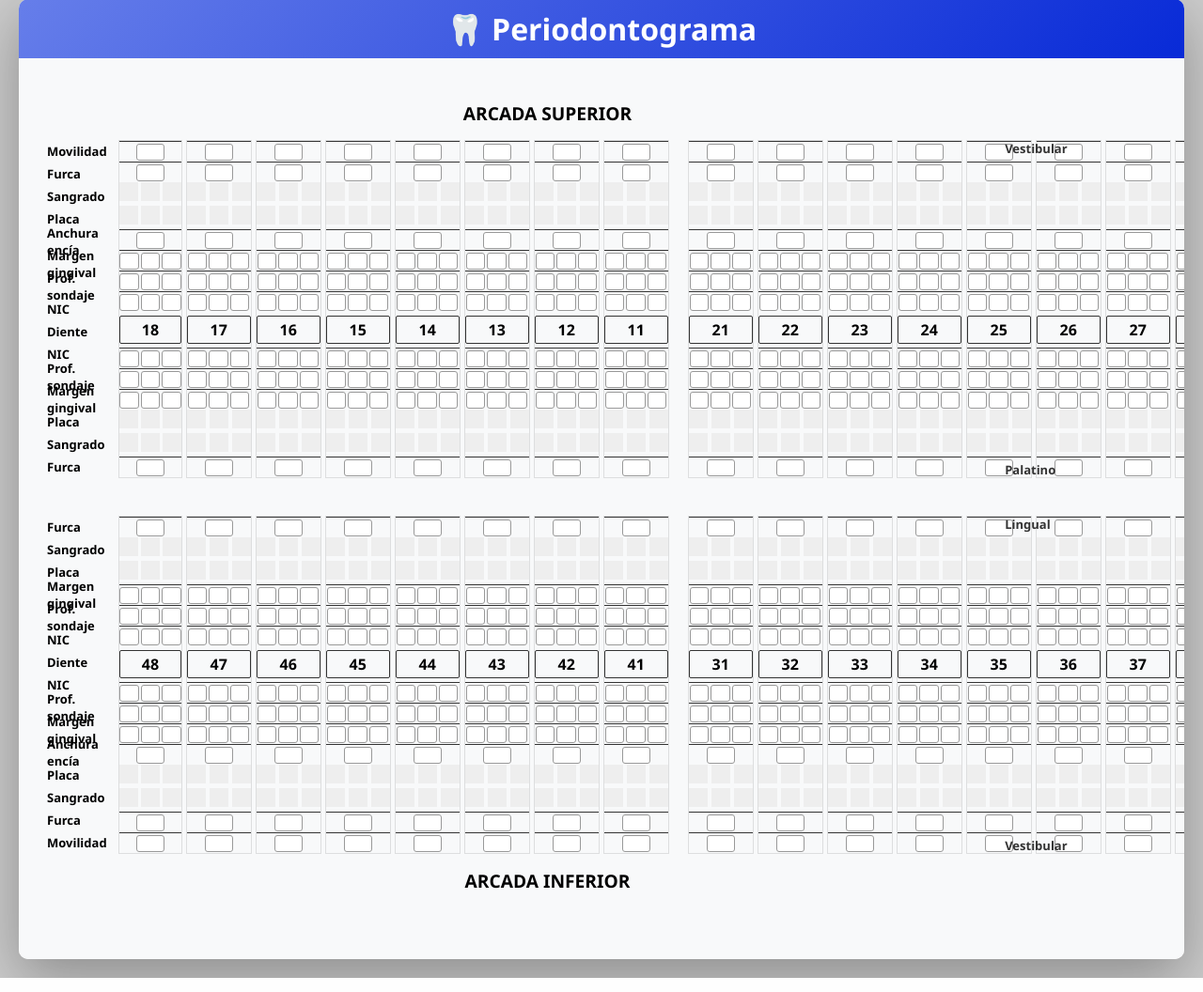
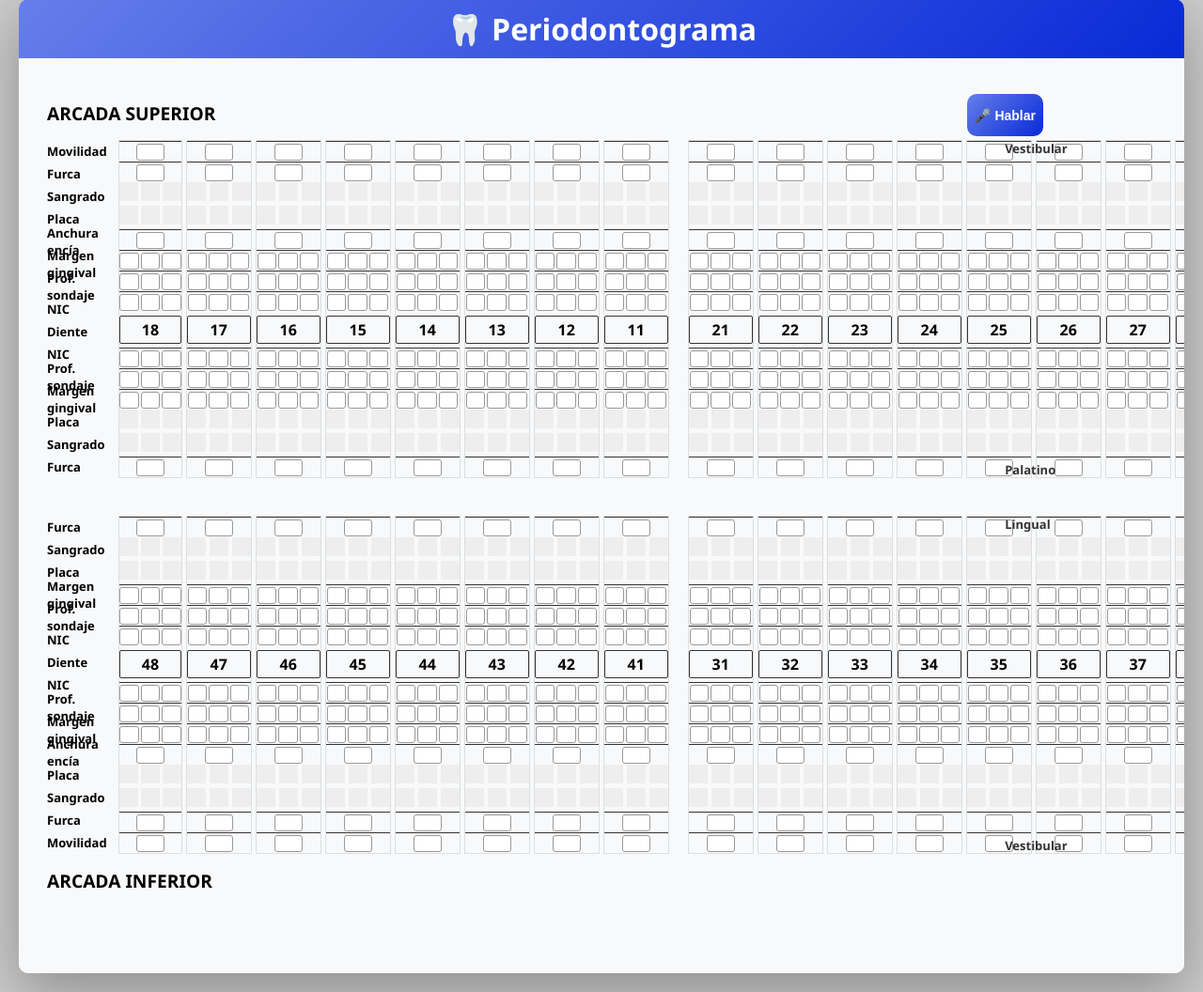
Before and after one commit to Evans-F-Jimenez/Periodontograma-con-Control-por-Voz, a PHP site: page / in a window 1280 px wide. Shown: the part 21-1077 px from the top of the page at 94% size. Run offline with PHP 8.4, Linux system fonts and the light colour scheme.

Commit message:
Preparacion para colocar el hablar en index.html

```diff
--- a/V2/periodontograma/public/index.html
+++ b/V2/periodontograma/public/index.html
@@ -19,7 +19,10 @@
 
         <!-- ARCADA SUPERIOR -->
         <div class="arcada">
-            <div class="arcada-title">ARCADA SUPERIOR</div>
+            <div class="barra-superior">
+                <div class="arcada-title">ARCADA SUPERIOR</div>
+                <button id="voz" class="button-container">🎤 Hablar</button>
+            </div>
             <div class="arcada-wrapper">
                 <div class="cuadrantes">
                     <div class="dientes-container" id="arcada-superior-izquierda"></div>
@@ -44,7 +47,11 @@
                 <div class="dientes-container" id="arcada-inferior-derecha"></div>
             </div>
             </div>
-            <div class="arcada-title">ARCADA INFERIOR</div>
+            <div class="barra-inferior">
+                <div class="arcada-title">ARCADA INFERIOR</div>
+                <div></div>
+            </div>
+
         </div>
 
     </div>
--- a/V2/periodontograma/public/style.css
+++ b/V2/periodontograma/public/style.css
@@ -248,6 +248,30 @@ input {
   display: flex;
 }
 
+.button-container {
+  margin-top: 8px;
+  margin-bottom: 4px;
+  margin-right: 120px;
+  padding: 4px 8px;
+  font-size: 14px;
+  cursor: pointer;
+  background: linear-gradient(135deg, #667eea 0%, #082ad7 100%);
+  color: white;
+  font-weight: bold;
+  border-radius: 10px;
+  border: none;
+}
+
+.barra-superior{
+  display: flex;
+  justify-content: space-between;
+}
+
+.barra-inferior{
+  display: flex;
+  justify-content: space-between;
+}
+
 
 .titulo-caras-arcada {
   position: absolute;
--- a/V2/periodontograma/public/test.html
+++ b/V2/periodontograma/public/test.html
@@ -41,6 +41,7 @@
     <div id="log"></div>
 
     <script>
+      let periodontogramaId = "2026-02-10";
       const log = document.getElementById("log");
       const comandoInput = document.getElementById("comando");
 
@@ -54,7 +55,7 @@
       async function enviarComando(texto) {
         addLog("➡️ Enviando: " + texto);
         try {
-          const res = await fetch("/api/comando", {
+          const res = await fetch(`/api/comando/${periodontogramaId}`, {
             method: "POST",
             headers: { "Content-Type": "application/json" },
             body: JSON.stringify({ texto }),
```
